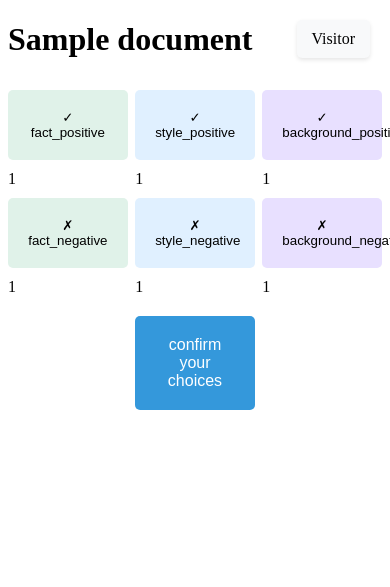
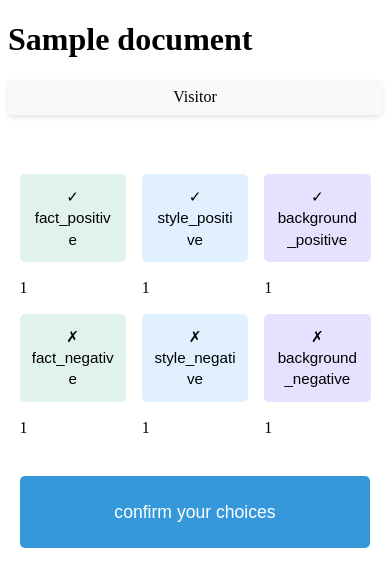
Before and after one commit to EarthpapaOoO/MDLSys, a Django app: page /likeSys/documents/00000000-0000-0000-0000-000000000001/ in a window 390 px wide; the page is wider, and only the part inside the window is pictured. Shown: the top 587 px of that part. Run offline with Django 4.2, Linux system fonts and the light colour scheme; tables that the repository leaves empty hold one stand-in row (values such as "Sample post").

Commit message:
前端优化

```diff
--- a/likeSys/static/css/style.css
+++ b/likeSys/static/css/style.css
@@ -1,30 +1,51 @@
+/* === 基础布局 === */
 .rating-container {
-    max-width: 800px;
-    margin: 20px auto;
+    max-width: 90vw;
+    margin: 3vh auto;
+    padding: 2vh 2vw;
 }
 
+/* 使用 Grid 替代 Flex 实现三列布局 */
 .rating-columns {
-    display: flex;
-    justify-content: space-between;
-    gap: 2%;
+    display: grid;
+    grid-template-columns: repeat(3, 1fr);
+    grid-auto-rows: 1fr;
+    gap: 2vw;
+    justify-items: stretch;
+    align-items: stretch;
 }
 
-.rating-column {
-    width: 32%;
+.rating-column, .submit-btn-wrapper {
+    display: flex;
+    flex-direction: column;
+    justify-content: stretch;
+    min-height: 100px;
     box-sizing: border-box;
+    width: 100%;
 }
 
+/* 按钮样式 */
 .btn {
     display: block;
     width: 100%;
-    padding: 20px;
-    margin: 10px 0;
+    padding: 3vh;
+    margin: 2vh 0;
     border: none;
     cursor: pointer;
     border-radius: 5px;
+    font-size: 1.2rem;
     transition: all 0.3s;
+
+    flex:1;
+    white-space: normal;         /* ✅ 允许换行 */
+    overflow-wrap: break-word;   /* ✅ 单词换行 */
+    word-break: break-word;
+    text-overflow: unset;
+    height: 100%;                /* ✅ 自动适应内容高度 */
+    line-height: 1.4;
 }
 
+/* 各维度颜色 */
 .fact .btn { background-color: #e0f2e9; }
 .style .btn { background-color: #e0f0ff; }
 .background .btn { background-color: #e8e0ff; }
@@ -38,39 +59,47 @@
     background-color: #e74c3c !important;
 }
 
+.btn.cancelled {
+    background-color: #f0f0f0 !important;
+    color: #666;
+}
+
+/* 提交按钮样式 */
 .submit-btn-wrapper {
-    width: 32%;
-    margin: 20px auto 0;
+    grid-column: span 1;
+    margin: 4vh auto 0;
+    display: flex;
+    justify-content: center;
+    align-items: center;
 }
 
 .submit-btn {
     display: block;
     width: 100%;
-    padding: 20px;
+    max-width: 400px;
+    padding: 3vh;
     background-color: #3498db;
     color: white;
     border: none;
     border-radius: 5px;
-    font-size: 16px;
+    font-size: 1.2rem;
+    margin: 0 auto;
 }
 
-.btn.cancelled {
-    background-color: #f0f0f0 !important;
-    color: #666;
-}
-
+/* 用户信息浮动块 */
 .user-info {
-    position: fixed;
-    top: 20px;
-    right: 20px;
-    padding: 10px 15px;
+    position: absolute;
+    top: 1vh;
+    right: 2vw;
+    padding: 1vh 2vw;
     background: #f8f9fa;
     border-radius: 5px;
-    box-shadow: 0 2px 4px rgba(0,0,0,0.1);
+    box-shadow: 0 0.3vh 0.6vh rgba(0,0,0,0.1);
+    z-index: 10;
 }
 
 .user-info a {
-    margin-left: 10px;
+    margin-left: 1vw;
     color: #007bff;
 }
 
@@ -83,3 +112,33 @@
     transform: scale(1.2);
     color: #3498db;
 }
+
+/* === 响应式布局：保持三列，自动适应内容 === */
+@media (max-width: 768px) {
+    .rating-columns {
+        grid-template-columns: repeat(3, 1fr);
+        gap: 1rem;
+    }
+
+    .btn {
+        font-size: 0.95rem;
+        padding: 0.8em;
+    }
+
+    .submit-btn-wrapper {
+        grid-column: span 3; /* 占据整行 */
+        margin-top: 3vh;
+    }
+
+    .submit-btn {
+        width: 100%;
+        max-width: 350px;
+        font-size: 1.1rem;
+    }
+
+    .user-info {
+        position: static;
+        margin: 10px auto;
+        text-align: center;
+    }
+}
```
